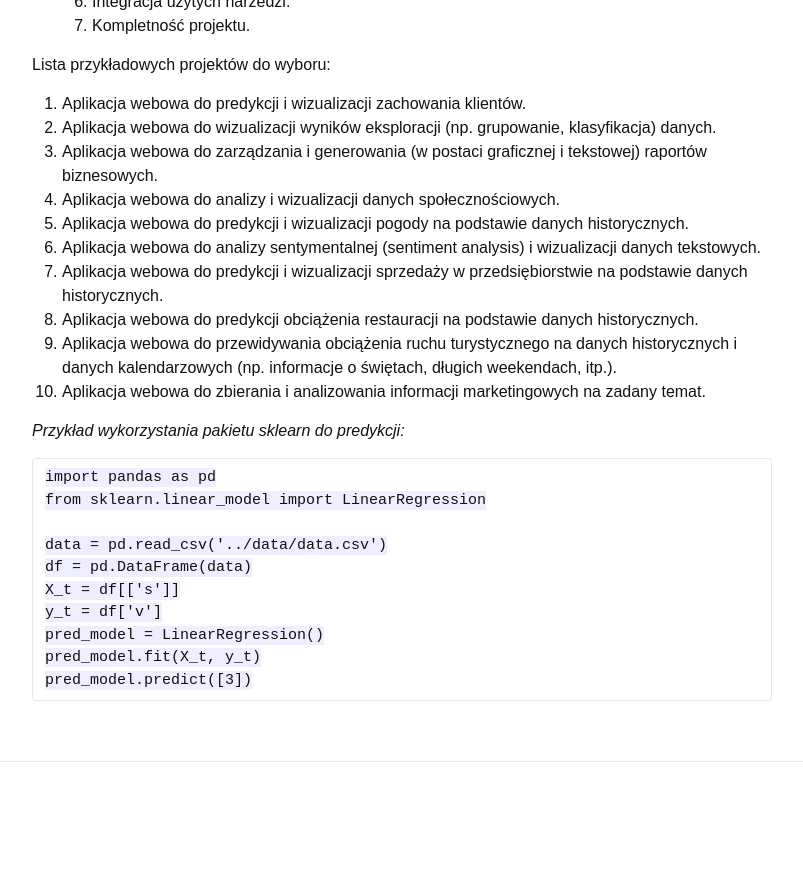
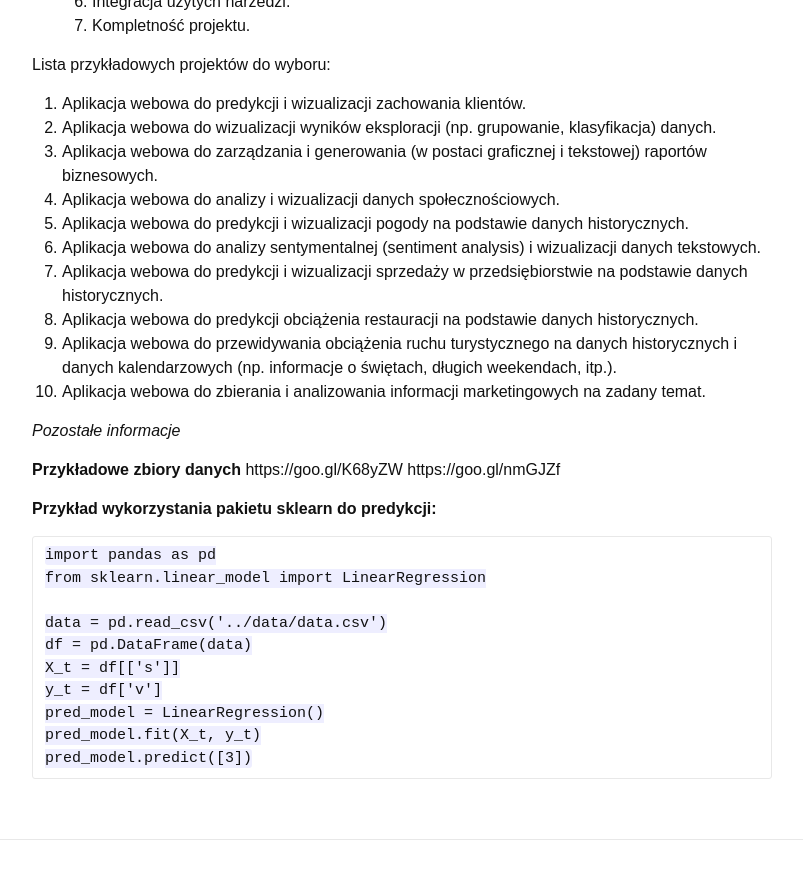
Before and after one commit to piotrlasek/piotrlasek.github.io, a Jekyll site: the page built from for-students/ai2.md, in a window 1280 px wide and 900 px high, scrolled down 2738 px. Shown: the top 879 px of the window, without its empty margins (238-1041 px from the left). Built offline with Jekyll 4.4.1, drawn with Linux system fonts in a browser that asks for light colours; before the commit the page ends 3560 px from its top, so only the background shows below that.

Commit message:
some changes

````diff
--- a/for-students/ai2.md
+++ b/for-students/ai2.md
@@ -109,7 +109,13 @@ Lista przykładowych projektów do wyboru:
  1. Aplikacja webowa do przewidywania obciążenia ruchu turystycznego na danych historycznych i danych kalendarzowych (np. informacje o świętach, długich weekendach, itp.).
  1. Aplikacja webowa do zbierania i analizowania informacji marketingowych na zadany temat.
 
-*Przykład wykorzystania pakietu sklearn do predykcji:*
+*Pozostałe informacje*
+
+**Przykładowe zbiory danych**
+https://goo.gl/K68yZW
+https://goo.gl/nmGJZf
+
+**Przykład wykorzystania pakietu sklearn do predykcji:**
 ```
 import pandas as pd
 from sklearn.linear_model import LinearRegression
````
Also changed, not shown: 1 other file.
